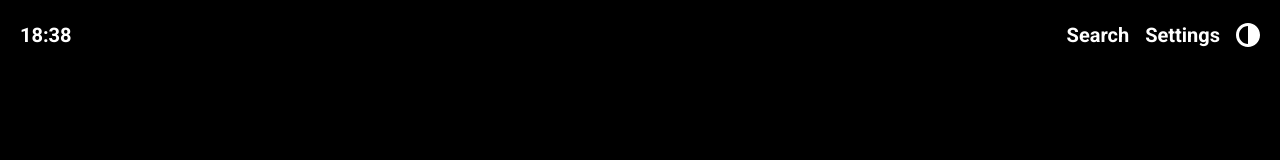
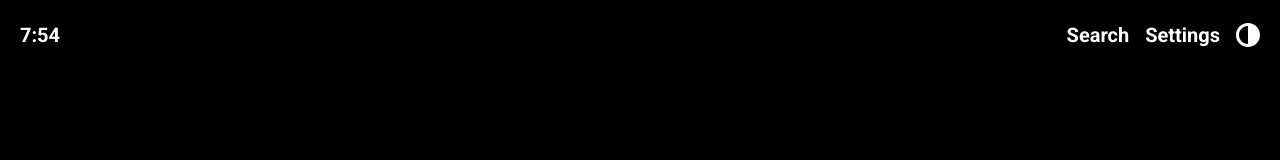
Before and after one commit to Colyail/weather-forecasts, a React (Create React App) app: page / in a window 1280 px wide. Shown: the top 160 px of the page. Built offline with nearby package versions, Linux system fonts and the light colour scheme.

Commit message:
feat: implement timer in header

```diff
--- a/src/components/Header/index.tsx
+++ b/src/components/Header/index.tsx
@@ -1,11 +1,24 @@
+import { useEffect, useState } from 'react';
 import styled from 'styled-components';
 import { ReactComponent as ThemeSwitchIcon } from 'assets/theme-switch.svg'
 
 const Header = () => {
+  const [time, setTime] = useState<Date>(new Date());
+
+  useEffect(() => {
+    const timer = setInterval(() => {
+      setTime(new Date());
+    }, 60000);
+
+    return () => {
+      clearInterval(timer);
+    };
+  }, []);
+
   return (
     <HeaderContainer>
       <Timer>
-        18:38
+        {time.getHours() + ":" + time.getMinutes()}
       </Timer>
       <ToolsWrapper>
         <ToolButton>
```
